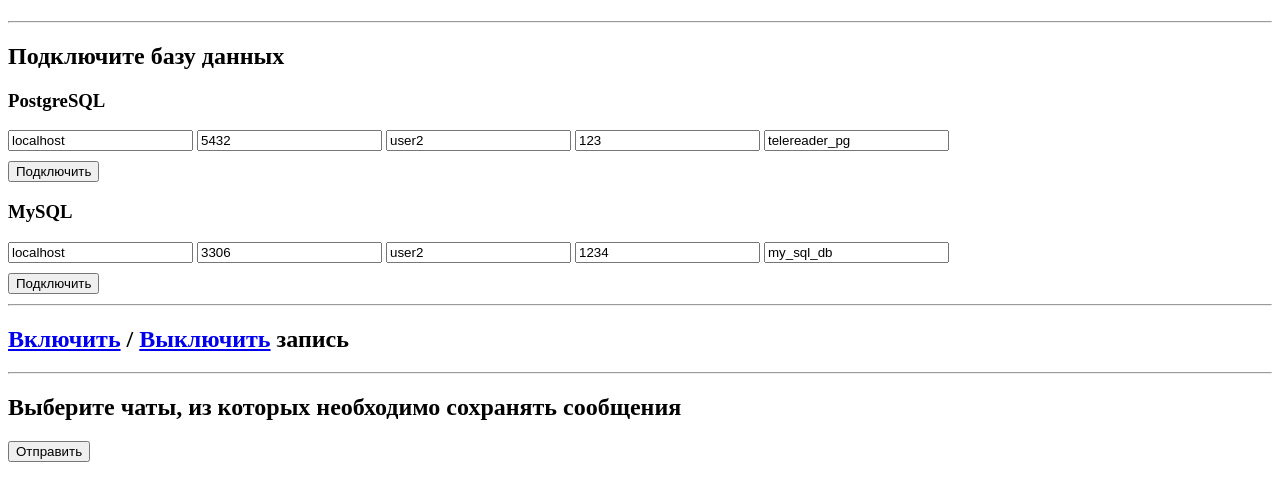
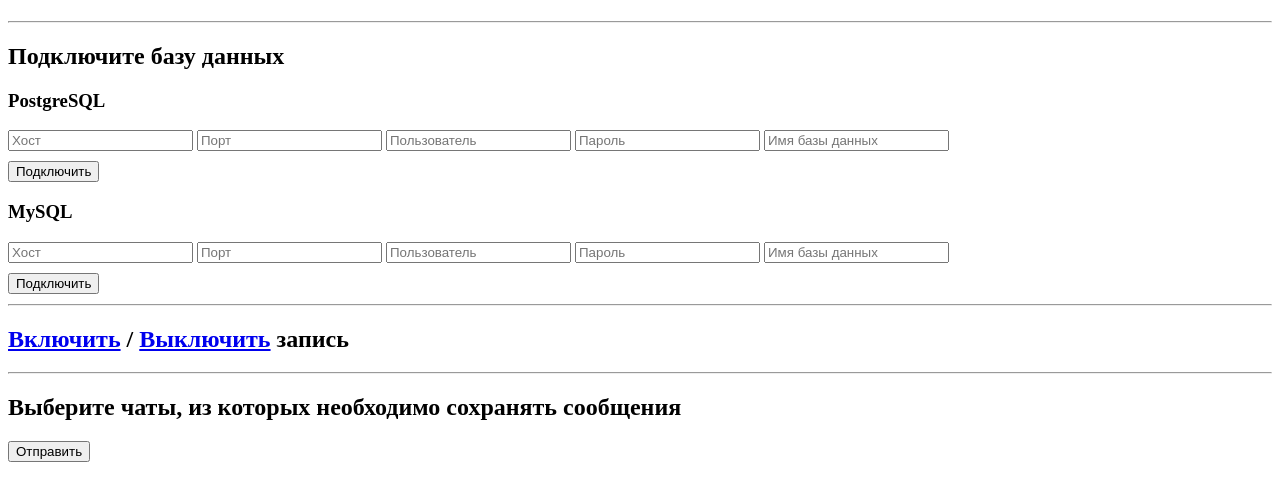
Before and after one commit to tivjnb/tele_reader, a Python web app: template templates/chat_list.html in a window 1280 px wide. Shown: the part 128-629 px from the top of the page. Run offline with Jinja, Linux system fonts and the light colour scheme; the template is opened without the code that fills it, so the values that code supplies are empty.

Commit message:
Удалил значения по умолчанию

```diff
--- a/templates/chat_list.html
+++ b/templates/chat_list.html
@@ -25,11 +25,11 @@
     <form id="postgresql" method="POST" action="/main?phone={{phone}}&action=connect_pgsql">
         <h3>PostgreSQL</h3>
         <div class="form-group">
-            <input type="text" name="host" placeholder="Хост" value="localhost" required>
-            <input type="text" name="port" placeholder="Порт" value="5432" required>
-            <input type="text" name="user" placeholder="Пользователь" value="user2" required>
-            <input type="text" name="password" placeholder="Пароль" value="123" required>
-            <input type="text" name="database" placeholder="Имя базы данных" value="telereader_pg" required>
+            <input type="text" name="host" placeholder="Хост" required>
+            <input type="text" name="port" placeholder="Порт" required>
+            <input type="text" name="user" placeholder="Пользователь" required>
+            <input type="text" name="password" placeholder="Пароль" required>
+            <input type="text" name="database" placeholder="Имя базы данных" required>
         </div>
         <div class="form-group">
             <button type="submit">Подключить</button>
@@ -38,11 +38,11 @@
     <form id="data_base" method="POST" action="/main?phone={{phone}}&action=connect_mysql">
         <h3>MySQL</h3>
         <div class="form-group">
-            <input type="text" name="host" placeholder="Хост" value="localhost" required>
-            <input type="text" name="port" placeholder="Порт" value="3306" required>
-            <input type="text" name="user" placeholder="Пользователь" value="user2" required>
-            <input type="text" name="password" placeholder="Пароль" value="1234" required>
-            <input type="text" name="database" placeholder="Имя базы данных" value="my_sql_db" required>
+            <input type="text" name="host" placeholder="Хост" required>
+            <input type="text" name="port" placeholder="Порт" required>
+            <input type="text" name="user" placeholder="Пользователь" required>
+            <input type="text" name="password" placeholder="Пароль" required>
+            <input type="text" name="database" placeholder="Имя базы данных" required>
         </div>
         <div class="form-group">
             <button type="submit">Подключить</button>
--- a/templates/phone_request.html
+++ b/templates/phone_request.html
@@ -8,7 +8,7 @@
     <h1>Это приложение для сохранения в вашу БД новых сообщений из telegram</h1>
     <h2>Для начала роботы введите ваш номер телефона:</h2>
     <form action="/" method="post">
-        <input type="tel" name="phone_number" placeholder="Введите ваш номер" value="+79268403751" required>
+        <input type="tel" name="phone_number" placeholder="Введите ваш номер" value="+" required>
         <button type="submit">Отправить</button>
     </form>
 </body>
```
